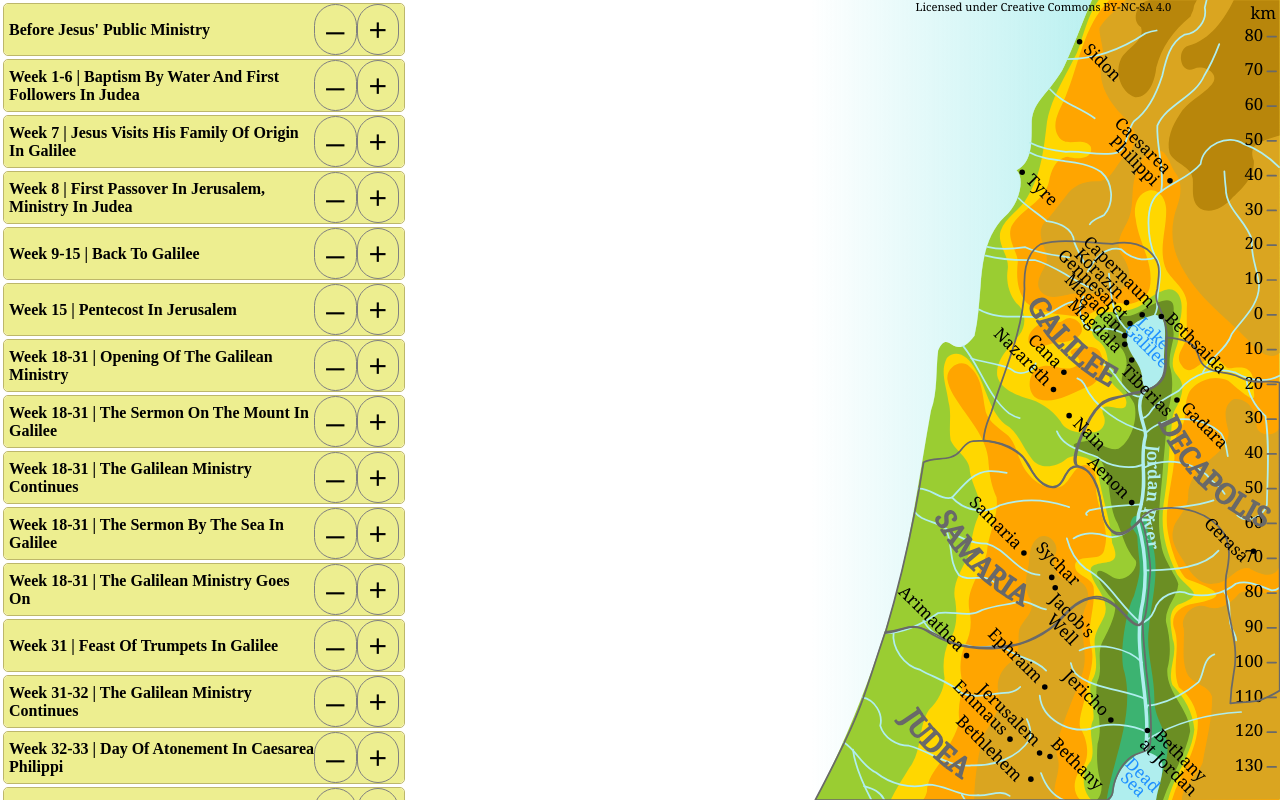
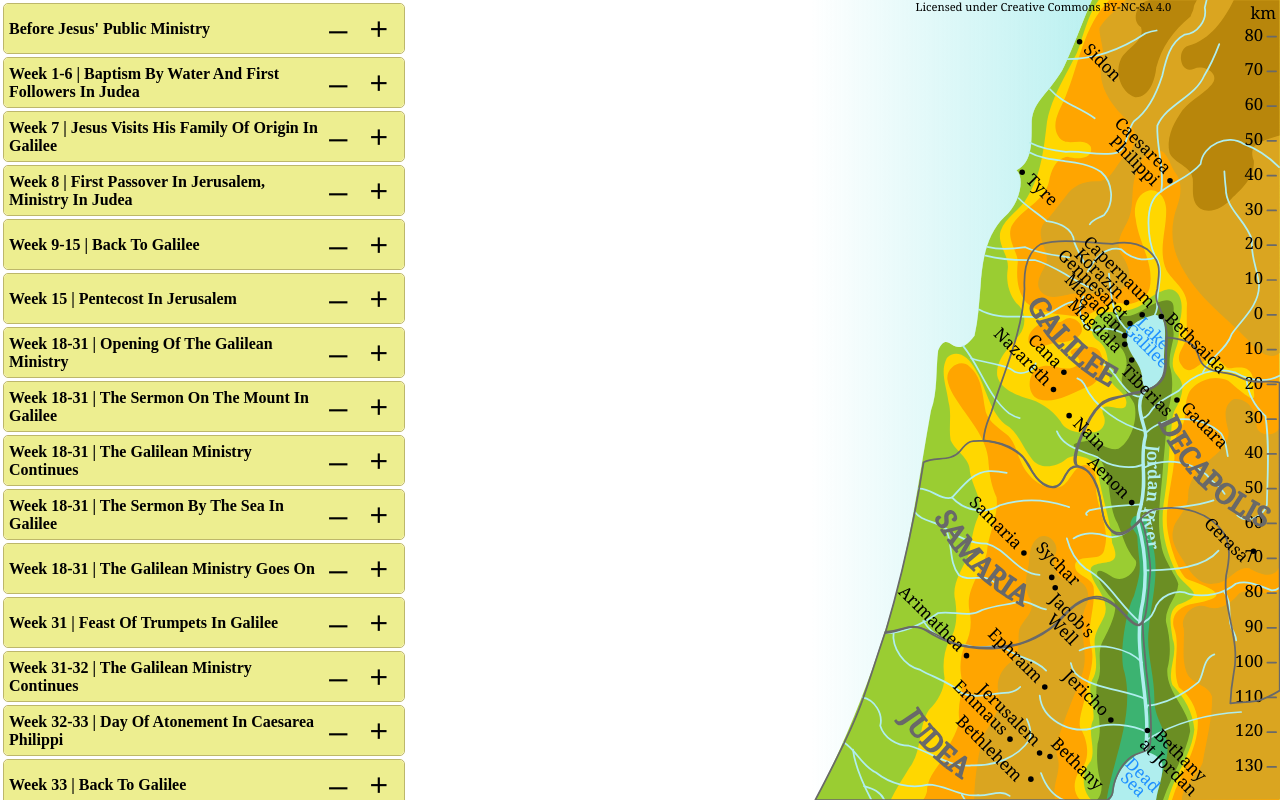
Before and after one commit to RichBernhardt/harmony-of-gospels, a Nuxt app: page / in a window 1280 px wide. Shown: the top 800 px of the page. Built offline with nearby package versions, Linux system fonts and the light colour scheme.

Commit message:
paralel gospel logic

```diff
--- a/components/AccordionMain.vue
+++ b/components/AccordionMain.vue
@@ -2,10 +2,11 @@
   <div
     class="accordion-main"
     :style="{
-      'min-width': Math.min(
-        gdata.gospels.widthMax, gdata.gospels.widthWin ) + 'em',
-      'max-width':
-        gdata.gospels.paralelCurrent * gdata.gospels.widthMax + 'em'  }"
+      'min-width': gdata.gospels.widthMax + 'em',
+      'max-width': Math.min(
+          gdata.gospels.paralelCurrent * gdata.gospels.widthMax,
+          gdata.gospels.widthWin
+        ) + 'em', }"
     v-bind="{ expanded }">
       <div :class="['header', expanded ? 'expanded' : '']">
         <div
@@ -16,18 +17,16 @@
         </div>
         <div class="buttons">
           <span
-            :class="['button-common',
-              gdata.gospels.paralelCurrent === 1
-              ? 'enabled'
-              : 'disabled']"
-            @click.prevent="gdata.gospels.paralelCurrent--"
+            class="button-common"
+            @click.prevent="
+              if( gdata.gospels.paralelCurrent > 1 )
+                gdata.gospels.paralelCurrent--"
             >–</span>
           <span
-            :class="['button-common',
-              gdata.gospels.paralelCurrent < gdata.gospels.paralelMax
-              ? 'enabled'
-              : 'disabled']"
-            @click.prevent="gdata.gospels.paralelCurrent++"
+            class="button-common"
+            @click.prevent="
+              if( gdata.gospels.paralelCurrent < 5 )
+                gdata.gospels.paralelCurrent++"
             >+</span>
         </div>
       </div>
@@ -114,9 +113,12 @@ export default {
     display: inline-block;
     text-align: center;
     width: 1.125em;
-    border: solid gray 1px;
     border-radius: 1.125em;
     font-size: 2.25em;
   }
 
+  .button-common:active {
+    background-color: orangered;
+  }
+
 </style>
--- a/components/gdata.js
+++ b/components/gdata.js
@@ -19,7 +19,7 @@ export const gdata = Vue.observable({
     paralelMax: 1,
     widthMin: 12, // em
     widthMax: 25, // em
-    widthWin: "",
+    widthWin: "", // em (fed by index.vue)
   },
   map: {
     currentLocation: "",
--- a/pages/index.vue
+++ b/pages/index.vue
@@ -48,7 +48,7 @@ export default {
 
   methods: {
     onResize() {
-      gdata.gospels.widthWin = window.innerWidth;
+      gdata.gospels.widthWin = window.innerWidth/16; // px > em
       gdata.gospels.paralelMax =
         Math.floor( window.innerWidth / gdata.gospels.widthMin );
       if (gdata.gospels.paralelCurrent > gdata.gospels.paralelMax) {
```
